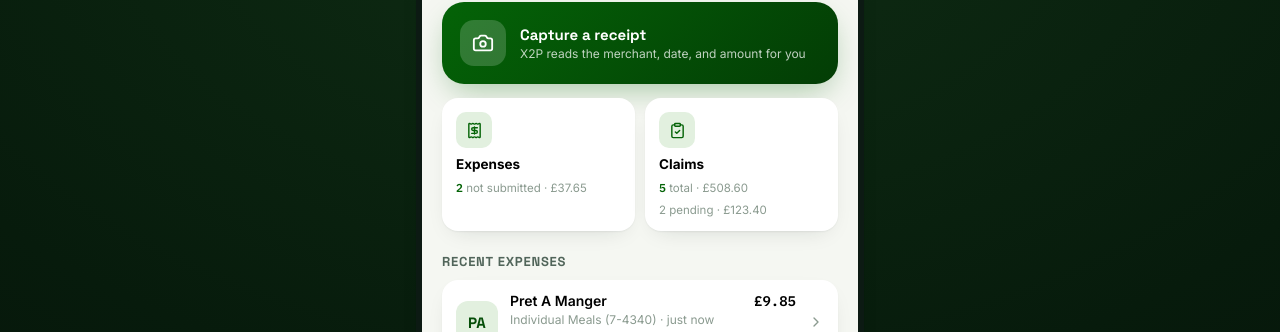
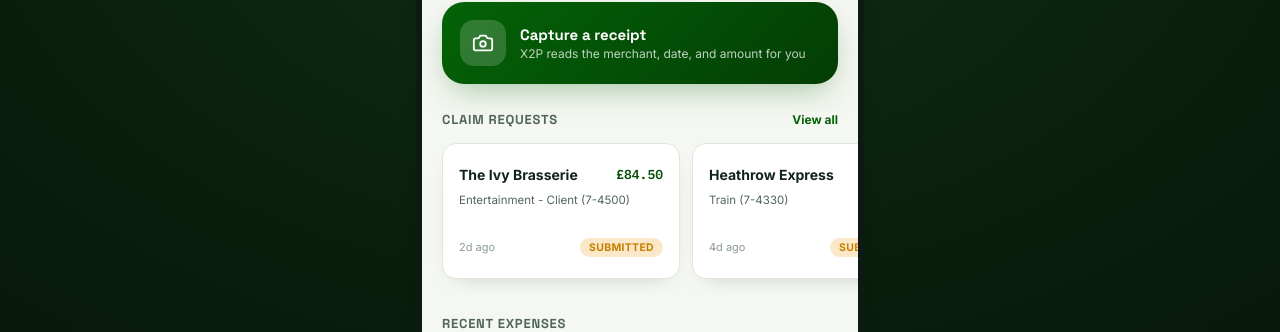
Before and after one commit to DulhanHK/X2P-PWA, a React (Vite) app: page /#/home in a window 1280 px wide. Shown: the part 122-454 px from the top of the page. Built offline with nearby package versions, Linux system fonts and the light colour scheme; no server answers.

Commit message:
Add claim request section to Home component with scrollable cards

```diff
--- a/src/App.css
+++ b/src/App.css
@@ -697,3 +697,117 @@ input[type="date"].field-input::-webkit-calendar-picker-indicator {
   font-weight: 600;
   line-height: 1.35;
 }
+
+.home-section-heading {
+  display: flex;
+  align-items: center;
+  justify-content: space-between;
+  gap: 12px;
+  margin-top: 22px;
+  margin-bottom: 10px;
+}
+
+.home-section-heading .section-title {
+  margin: 0;
+}
+
+.home-section-link {
+  border: none;
+  background: transparent;
+  color: var(--x2p-green-700);
+  padding: 6px 0;
+  font-size: 12px;
+  font-weight: 700;
+  cursor: pointer;
+}
+
+.claim-request-scroll {
+  display: flex;
+  gap: 12px;
+  margin: 0 -20px;
+  padding: 0 20px 14px;
+  overflow-x: auto;
+  overflow-y: hidden;
+  overscroll-behavior-x: contain;
+  scroll-snap-type: x mandatory;
+  scroll-padding-inline: 20px;
+  scrollbar-width: none;
+  -webkit-overflow-scrolling: touch;
+  touch-action: pan-x;
+}
+
+.claim-request-scroll::-webkit-scrollbar {
+  display: none;
+}
+
+.claim-request-card {
+  flex: 0 0 238px;
+  min-width: 238px;
+  min-height: 136px;
+  padding: 16px;
+  border: 1px solid var(--x2p-line);
+  border-radius: 14px;
+  background: var(--x2p-surface);
+  color: var(--x2p-ink);
+  box-shadow: 0 8px 22px -16px rgba(16, 36, 26, 0.38);
+  cursor: pointer;
+  scroll-snap-align: start;
+  text-align: left;
+  -webkit-tap-highlight-color: transparent;
+  transition: transform 0.15s ease, box-shadow 0.15s ease;
+}
+
+.claim-request-card:active {
+  transform: scale(0.98);
+  box-shadow: 0 4px 14px -12px rgba(16, 36, 26, 0.36);
+}
+
+.claim-request-card-top,
+.claim-request-card-bottom {
+  display: flex;
+  align-items: center;
+  justify-content: space-between;
+  gap: 10px;
+}
+
+.claim-request-merchant,
+.claim-request-amount {
+  font-size: 14px;
+  font-weight: 700;
+}
+
+.claim-request-merchant {
+  min-width: 0;
+  overflow: hidden;
+  text-overflow: ellipsis;
+  white-space: nowrap;
+  font-size: 14px;
+  font-weight: 700;
+}
+
+.claim-request-amount {
+  flex-shrink: 0;
+  font-family: var(--font-mono);
+  font-size: 13px;
+  font-weight: 700;
+  color: var(--x2p-green-800);
+}
+
+.claim-request-category {
+  min-height: 34px;
+  margin-top: 9px;
+  color: var(--x2p-ink-soft);
+  font-size: 11.5px;
+  line-height: 1.4;
+  overflow: hidden;
+}
+
+.claim-request-card-bottom {
+  margin-top: 12px;
+  color: var(--x2p-ink-faint);
+  font-size: 11px;
+}
+
+.claim-request-card-bottom .status-chip {
+  margin-top: 0;
+}
--- a/src/pages/Home.jsx
+++ b/src/pages/Home.jsx
@@ -1,11 +1,11 @@
 import React, { useId } from 'react'
 import { useNavigate } from 'react-router-dom'
-import { Camera, Receipt, ClipboardCheck, Inbox } from 'lucide-react'
+import { Camera, Receipt, Inbox } from 'lucide-react'
 import { useStore } from '../store/store'
 import TopBar from '../components/TopBar'
 import BottomNav from '../components/BottomNav'
 import ExpenseRow from '../components/ExpenseRow'
-import { money } from '../lib/format'
+import { money, STATUS_META, timeAgo } from '../lib/format'
 import useOnline from '../lib/useOnline'
 
 export default function Home() {
@@ -15,8 +15,11 @@ export default function Home() {
   const cameraInputId = useId()
 
   const drafts = state.expenses.filter((e) => e.status === 'draft')
-  const pendingApprovals = state.expenses.filter((e) => e.status === 'submitted')
-  const totalClaims = state.expenses.filter((e) => e.status !== 'draft')
+  const pendingClaims = state.expenses
+  .filter((expense) => expense.status === 'submitted')
+  .sort((firstExpense, secondExpense) =>
+    new Date(secondExpense.date) - new Date(firstExpense.date)
+  )
   const sum = (list) => list.reduce((s, e) => s + e.amount, 0)
 
   function captureReceipt(event) {
@@ -63,32 +66,58 @@ export default function Home() {
             </div>
           </label>
 
-          <div className="tile-grid">
-            <button className="tile" onClick={() => nav('/expenses')}>
-              <div className="tile-icon">
-                <Receipt size={17} />
-              </div>
-              <div className="tile-label">Expenses</div>
-              <div className="tile-count">
-                <b>{drafts.length}</b> not submitted · {money(sum(drafts), 'GBP')}
-              </div>
-            </button>
+          {pendingClaims.length > 0 && (
+  <>
+    <div className="home-section-heading">
+      <div className="section-title">Claim requests</div>
 
-            <button className="tile" onClick={() => nav('/claims')}>
-              <div className="tile-icon">
-                <ClipboardCheck size={17} />
-              </div>
-              <div className="tile-label">Claims</div>
-              <div className="tile-count">
-                <b>{totalClaims.length}</b> total · {money(sum(totalClaims), 'GBP')}
-              </div>
-              <div className="tile-count">
-                {pendingApprovals.length}{' '}
-                {state.role === 'manager' ? 'pending you' : 'pending'} ·{' '}
-                {money(sum(pendingApprovals), 'GBP')}
-              </div>
-            </button>
-          </div>
+      <button
+        type="button"
+        className="home-section-link"
+        onClick={() => nav('/claims')}
+      >
+        View all
+      </button>
+    </div>
+
+    <div className="claim-request-scroll">
+      {pendingClaims.map((expense) => {
+        const status = STATUS_META[expense.status]
+
+        return (
+          <button
+            key={expense.id}
+            type="button"
+            className="claim-request-card"
+            onClick={() => nav(`/expenses/${expense.id}`)}
+          >
+            <div className="claim-request-card-top">
+              <span className="claim-request-merchant">
+                {expense.merchant}
+              </span>
+              <span className="claim-request-amount">
+                {money(expense.amount, expense.currency)}
+              </span>
+            </div>
+
+            <div className="claim-request-category">
+              {expense.category}
+            </div>
+
+            <div className="claim-request-card-bottom">
+              <span>{timeAgo(expense.date)}</span>
+              {status && (
+                <span className={`status-chip ${status.className}`}>
+                  {status.label}
+                </span>
+              )}
+            </div>
+          </button>
+        )
+      })}
+    </div>
+  </>
+)}
 
           <div className="section-title">Recent expenses</div>
 
```
